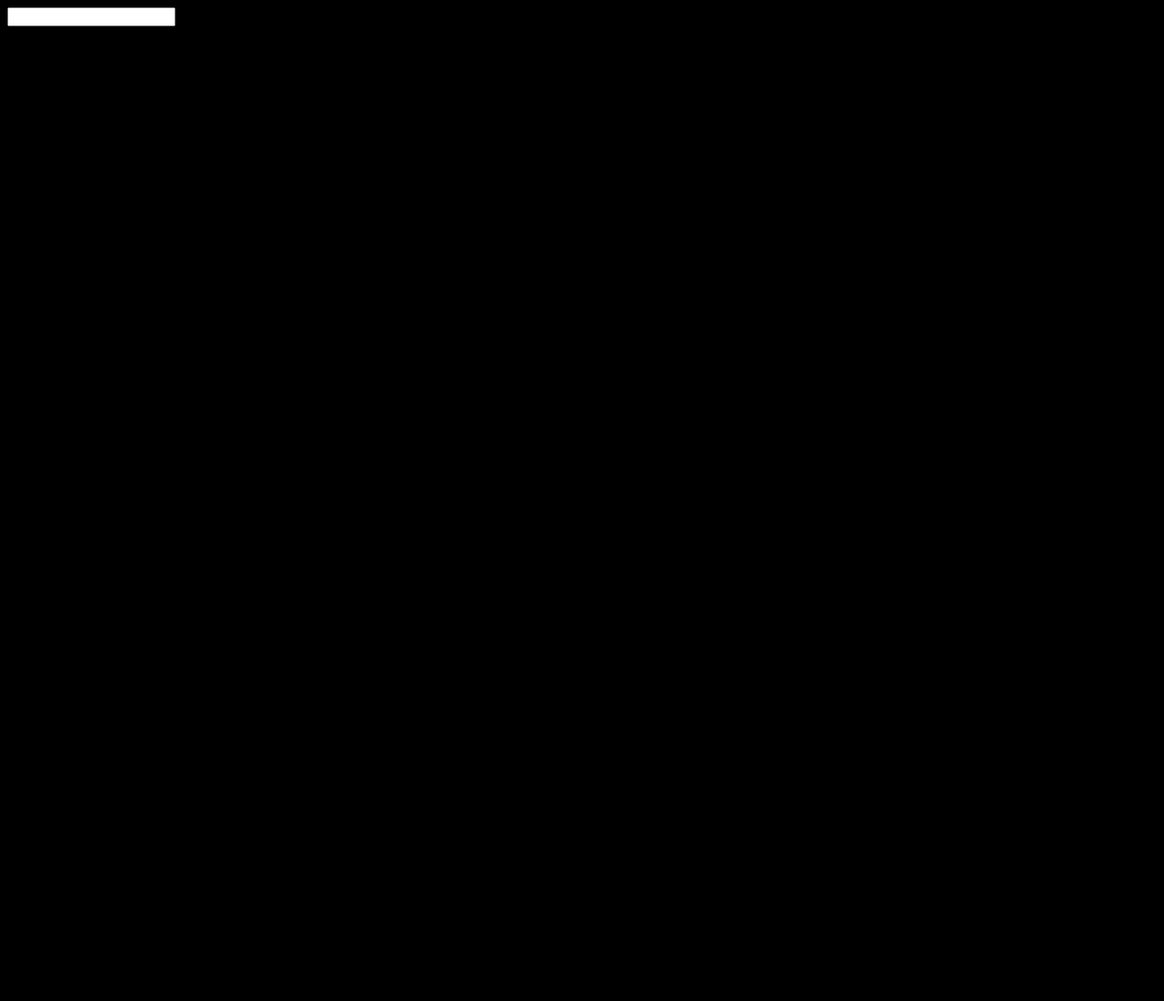
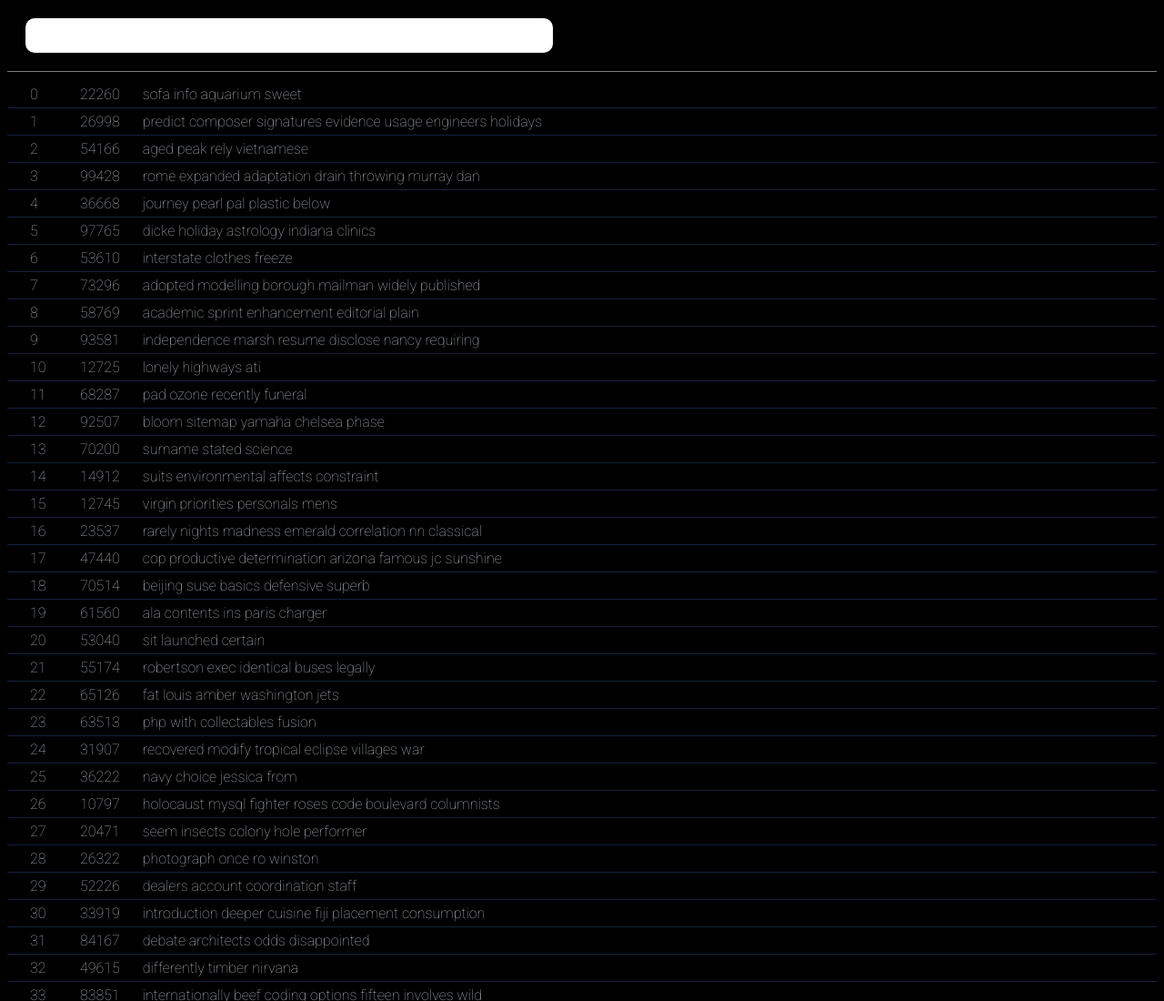
Before and after one commit to PX-72/basic-list-filter, a website with bundled scripts: page index.html in a window 1280 px wide. Shown: the top 1100 px of the page at 91% size. Before the commit the page ends 800 px from the top, so only its background shows below. Built offline with nearby package versions, Linux system fonts and the light colour scheme.

Commit message:
filter added

```diff
--- a/index.html
+++ b/index.html
@@ -4,9 +4,13 @@
         <meta charset="utf-8" />
         <meta name="viewport" content="width=device-width, initial-scale=1" />
 
+        <style>
+            @import url('https://fonts.googleapis.com/css2?family=Roboto:wght@100&display=swap');
+        </style>
+
         <title>reactive</title>
     </head>
-    <body style="background-color: black; color: #adb5bd">
+    <body style="background-color: black; color: #adb5bd; font-family: 'Roboto', sans-serif;">
         <div id="app"></div>
         <script type="module" src="build/index.js"></script>
     </body>
--- a/src/api/context-api.ts
+++ b/src/api/context-api.ts
@@ -1,6 +1,7 @@
 import { words } from '../data/words.js';
 
 export type Context = {
+  id: number;
   name: string;
   description: string;
   accepted: boolean;
@@ -19,7 +20,8 @@ const delay = (time: number) => new Promise((resolve) => setTimeout(resolve, tim
 export const getContexts = async (numberOfContexts: number, time: number = 1000): Promise<Context[]> => {
   await delay(time);
 
-  return [...Array(numberOfContexts)].map(() => ({
+  return [...Array(numberOfContexts)].map((e: string, i: number) => ({
+    id: i,
     name: getRandomWord(),
     description: getWords(randomInt(3, 7)),
     accepted: getRandomBoolean(),
--- a/src/index.ts
+++ b/src/index.ts
@@ -1,14 +1,92 @@
-import { html, textInput } from './utils/dom-helper.js';
+import { html, build, textInput } from './utils/dom-helper.js';
 import { getContexts, Context } from './api/context-api.js';
 
-const data: Context[] = await getContexts(1000);
+const DATA_ID_PROPERTY = 'data-id';
 
-const filterTextChanged = (e: HTMLInputElement) => {
-  console.log(e.value);
+const UL_STYLE = `
+  margin: 20px 0 0 0;
+  padding: 10px 0 0 0;
+  border-top: 1px solid gray;
+  list-style-type: none;
+`;
+
+const LI_STYLE = `
+  border-bottom: 1px solid #14213d;
+`;
+
+const ITEM_CONTAINER = `
+  didsplay: flex;
+  flex-direction: row;
+  margin: 5px 0;
+`;
+
+const ITEM = `
+  margin-left: 25px;
+`;
+
+const ID_ITEM = `
+  ${ITEM}
+  width: 30px;
+  display: inline-block;
+`;
+
+const INPUT_STYLE = `
+  padding: 10px;
+  color: #9a8c98;
+  width: 35rem;
+  border-radius: 10px;
+  outline: none;
+  border: none;
+  font-size: 1rem;
+  margin: 12px 0 0 20px;
+`;
+
+const filter = (value: string, ul: HTMLElement): void => {
+  const mustShowAll = value === undefined || value === '' || value.trim().length === 0;
+  let matchedIds = new Set<string | null>();
+
+  if (!mustShowAll) {
+    matchedIds = new Set<string | null>(
+      data
+        .filter((context) => context.description.toLowerCase().includes(value.toLowerCase()))
+        .map((context) => context.id.toString())
+    );
+  }
+
+  for (const li of ul.querySelectorAll('li')) {
+    if (mustShowAll || matchedIds.has(li.getAttribute(DATA_ID_PROPERTY))) {
+      if (li.style.display === 'none') li.style.display = 'block';
+    } else {
+      li.style.display = 'none';
+    }
+  }
 };
 
-const input = textInput(filterTextChanged);
+const data: Context[] = await getContexts(2000);
 
-console.log(data[0]);
+const ul = build('ul', { style: UL_STYLE });
 
-html(document.querySelector<HTMLElement>('#app')!, input);
+let timeoutId: number = 0;
+const filterTextChanged = (element: HTMLInputElement) => {
+  if (timeoutId) clearTimeout(timeoutId);
+  timeoutId = setTimeout(() => filter(element.value, ul), 200);
+};
+
+const input = textInput(filterTextChanged, '', INPUT_STYLE);
+
+const buildItem = (context: Context): HTMLElement =>
+  html(
+    build('li', { style: LI_STYLE, attributes: { [DATA_ID_PROPERTY]: context.id.toString() } }),
+    html(
+      build('div', { style: ITEM_CONTAINER }),
+      build('span', { text: context.id.toString(), style: ID_ITEM }),
+      build('span', { text: context.volume.toString(), style: ITEM }),
+      build('span', { text: context.description, style: ITEM })
+    )
+  );
+
+const createList = (contexts: Context[]): HTMLElement => html(ul, ...data.map((d) => buildItem(d)));
+
+html(document.querySelector<HTMLElement>('#app')!, input, createList(data));
+
+input.focus();
```
Also changed, not shown: src/utils/dom-helper.ts (line endings or trailing spaces).
